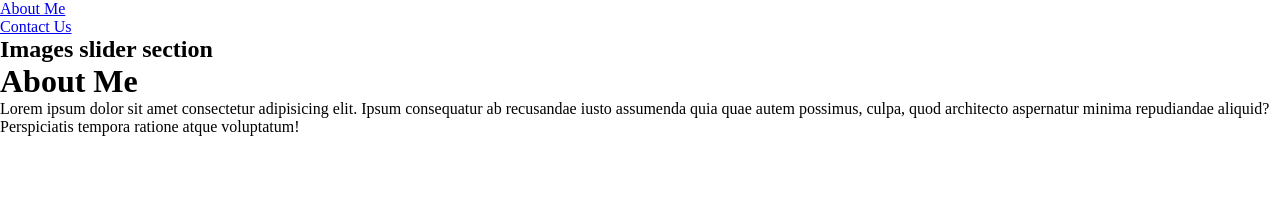
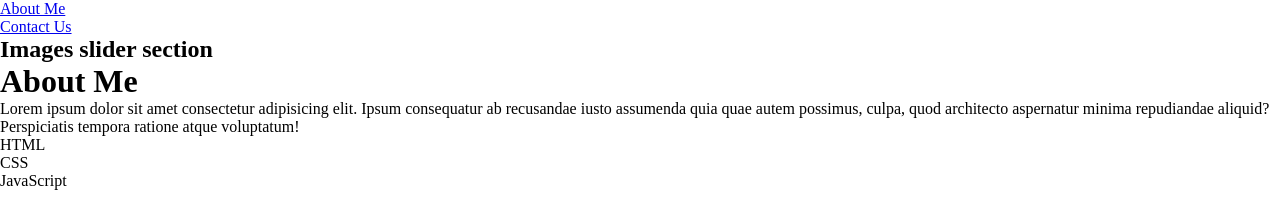
Before and after one commit to mkbangla/Review_git-github, a plain HTML site: page index.html in a window 1280 px wide. Shown: the part 54-278 px from the top of the page. Drawn offline with Linux system fonts and the light colour scheme.

Commit message:
Added skill section

```diff
--- a/index.html
+++ b/index.html
@@ -30,6 +30,13 @@
             <h1>About Me</h1>
             <p>Lorem ipsum dolor sit amet consectetur adipisicing elit. Ipsum consequatur ab recusandae iusto assumenda quia quae autem possimus, culpa, quod architecto aspernatur minima repudiandae aliquid? Perspiciatis tempora ratione atque voluptatum!</p>
         </div>
+        <div class="skill_section">
+            <ul>
+                <li>HTML</li>
+                <li>CSS</li>
+                <li>JavaScript</li>
+            </ul>
+        </div>
     </div>
 
 </body>
```
